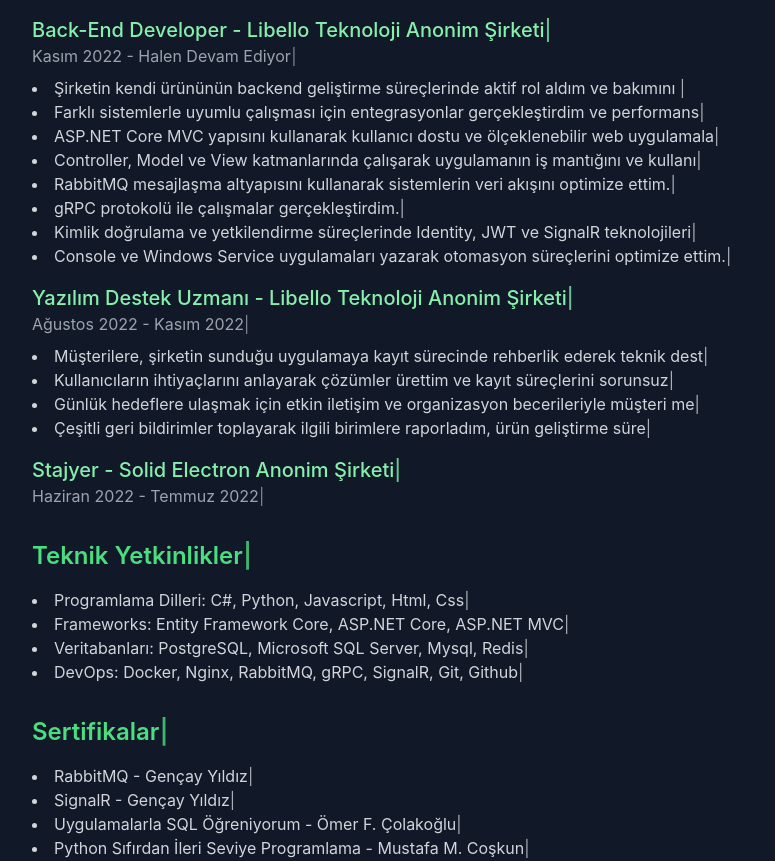
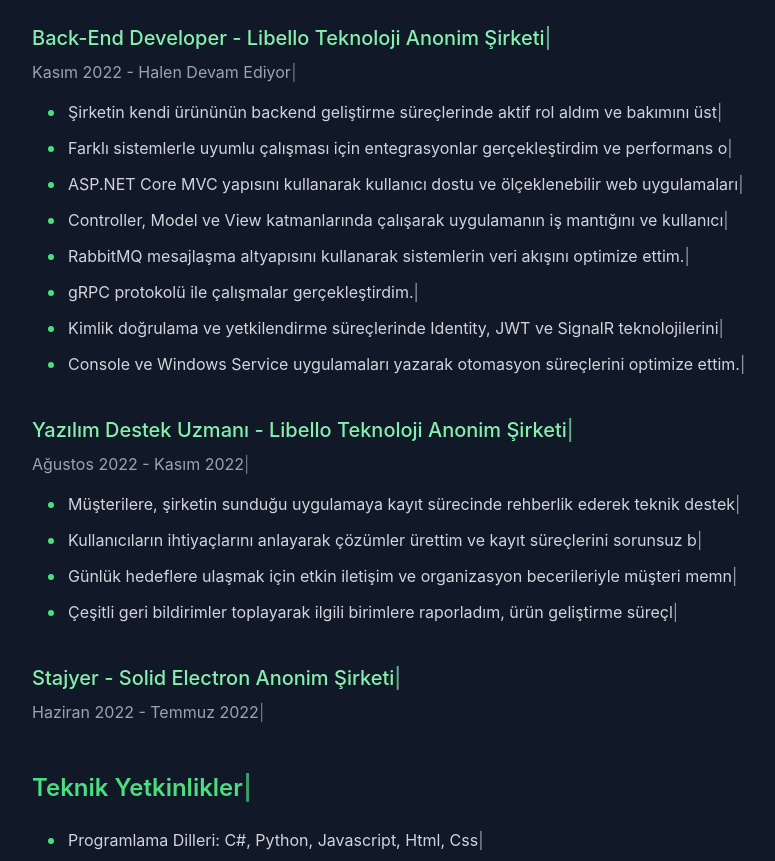
Before and after one commit to Burak-Ozlece/CV, a React (Create React App) app: page / in a window 1280 px wide. Shown: the part 1875-2736 px from the top of the page, without its empty margins (176-951 px from the left). Built offline with nearby package versions, Linux system fonts and the light colour scheme.

Commit message:
PDF added and path updated

```diff
--- a/src/components/Resume/index.tsx
+++ b/src/components/Resume/index.tsx
@@ -2,51 +2,74 @@
 import { TypingEffect } from '../TypingEffect'
 
 export function Resume() {
+  const pdfUrl = "`${process.env.PUBLIC_URL}/KisiselBilgiler.pdf`";
+
   return (
     <section id="resume" className="py-20">
       <div className="container mx-auto px-4 max-w-4xl">
         <h2 className="text-4xl font-bold text-center text-green-400 mb-12">
           <TypingEffect text="Özgeçmiş" />
         </h2>
-        <div className="mb-8">
-          <h3 className="text-2xl font-semibold mb-4 text-green-400">
+
+        {/* İş Deneyimi */}
+        <div className="mb-12">
+          <h3 className="text-2xl font-semibold mb-6 text-green-400">
             <TypingEffect text="İş Deneyimi" />
           </h3>
-          <div className="mb-4">
-            <h4 className="text-xl font-medium text-green-300">
+
+          {/* Backend Developer */}
+          <div className="mb-10">
+            <h4 className="text-xl font-medium text-green-300 mb-2">
               <TypingEffect text="Back-End Developer - Libello Teknoloji Anonim Şirketi" />
             </h4>
-            <p className="text-gray-400">
+            <p className="text-gray-400 mb-4">
               <TypingEffect text="Kasım 2022 - Halen Devam Ediyor" />
             </p>
-            <ul className="list-disc list-inside mt-2 text-gray-300">
-              <li><TypingEffect text=" Şirketin kendi ürününün backend geliştirme süreçlerinde aktif rol aldım ve bakımını üstlendim." /></li>
-              <li><TypingEffect text="Farklı sistemlerle uyumlu çalışması için entegrasyonlar gerçekleştirdim ve performans odaklı çözümler geliştirdim." /></li>
-              <li><TypingEffect text="ASP.NET Core MVC yapısını kullanarak kullanıcı dostu ve ölçeklenebilir web uygulamaları geliştirdim." /></li>
-              <li><TypingEffect text="Controller, Model ve View katmanlarında çalışarak uygulamanın iş mantığını ve kullanıcı arayüzünü tasarladım." /></li>
-              <li><TypingEffect text="RabbitMQ mesajlaşma altyapısını kullanarak sistemlerin veri akışını optimize ettim." /></li>
-              <li><TypingEffect text="gRPC protokolü ile çalışmalar gerçekleştirdim." /></li>
-              <li><TypingEffect text="Kimlik doğrulama ve yetkilendirme süreçlerinde Identity, JWT ve SignalR teknolojilerini kullanarak güvenli ve gerçek zamanlı iletişim sağlayan çözümler geliştirdim." /></li>
-              <li><TypingEffect text="Console ve Windows Service uygulamaları yazarak otomasyon süreçlerini optimize ettim." /></li>
-
+            <ul className="grid gap-3 pl-4">
+              {[
+                "Şirketin kendi ürününün backend geliştirme süreçlerinde aktif rol aldım ve bakımını üstlendim.",
+                "Farklı sistemlerle uyumlu çalışması için entegrasyonlar gerçekleştirdim ve performans odaklı çözümler geliştirdim.",
+                "ASP.NET Core MVC yapısını kullanarak kullanıcı dostu ve ölçeklenebilir web uygulamaları geliştirdim.",
+                "Controller, Model ve View katmanlarında çalışarak uygulamanın iş mantığını ve kullanıcı arayüzünü tasarladım.",
+                "RabbitMQ mesajlaşma altyapısını kullanarak sistemlerin veri akışını optimize ettim.",
+                "gRPC protokolü ile çalışmalar gerçekleştirdim.",
+                "Kimlik doğrulama ve yetkilendirme süreçlerinde Identity, JWT ve SignalR teknolojilerini kullanarak güvenli ve gerçek zamanlı iletişim sağlayan çözümler geliştirdim.",
+                "Console ve Windows Service uygulamaları yazarak otomasyon süreçlerini optimize ettim."
+              ].map((text, index) => (
+                <li key={index} className="relative pl-5 text-gray-300">
+                  <span className="absolute left-0 top-[0.6em] w-1.5 h-1.5 bg-green-400 rounded-full"></span>
+                  <TypingEffect text={text} />
+                </li>
+              ))}
             </ul>
           </div>
-          <div className="mb-4">
-            <h4 className="text-xl font-medium text-green-300">
+
+          {/* Yazılım Destek Uzmanı */}
+          <div className="mb-10">
+            <h4 className="text-xl font-medium text-green-300 mb-2">
               <TypingEffect text="Yazılım Destek Uzmanı - Libello Teknoloji Anonim Şirketi" />
             </h4>
-            <p className="text-gray-400">
+            <p className="text-gray-400 mb-4">
               <TypingEffect text="Ağustos 2022 - Kasım 2022" />
             </p>
-            <ul className="list-disc list-inside mt-2 text-gray-300">
-              <li><TypingEffect text="Müşterilere, şirketin sunduğu uygulamaya kayıt sürecinde rehberlik ederek teknik destek sağladım." /></li>
-              <li><TypingEffect text="Kullanıcıların ihtiyaçlarını anlayarak çözümler ürettim ve kayıt süreçlerini sorunsuz bir şekilde tamamlamalarını sağladım." /></li>
-              <li><TypingEffect text="Günlük hedeflere ulaşmak için etkin iletişim ve organizasyon becerileriyle müşteri memnuniyetini artırmaya odaklandım." /></li>
-              <li><TypingEffect text="Çeşitli geri bildirimler toplayarak ilgili birimlere raporladım, ürün geliştirme süreçlerine katkı sağladım." /></li>
+            <ul className="grid gap-3 pl-4">
+              {[
+                "Müşterilere, şirketin sunduğu uygulamaya kayıt sürecinde rehberlik ederek teknik destek sağladım.",
+                "Kullanıcıların ihtiyaçlarını anlayarak çözümler ürettim ve kayıt süreçlerini sorunsuz bir şekilde tamamlamalarını sağladım.",
+                "Günlük hedeflere ulaşmak için etkin iletişim ve organizasyon becerileriyle müşteri memnuniyetini artırmaya odaklandım.",
+                "Çeşitli geri bildirimler toplayarak ilgili birimlere raporladım, ürün geliştirme süreçlerine katkı sağladım."
+              ].map((text, index) => (
+                <li key={index} className="relative pl-5 text-gray-300">
+                  <span className="absolute left-0 top-[0.6em] w-1.5 h-1.5 bg-green-400 rounded-full"></span>
+                  <TypingEffect text={text} />
+                </li>
+              ))}
             </ul>
           </div>
-          <div className="mb-4">
-            <h4 className="text-xl font-medium text-green-300">
+
+          {/* Stajyer */}
+          <div className="mb-10">
+            <h4 className="text-xl font-medium text-green-300 mb-2">
               <TypingEffect text="Stajyer - Solid Electron Anonim Şirketi" />
             </h4>
             <p className="text-gray-400">
@@ -54,39 +77,57 @@
             </p>
           </div>
         </div>
-        <div className="mb-8">
-          <h3 className="text-2xl font-semibold mb-4 text-green-400">
+
+        {/* Teknik Yetkinlikler */}
+        <div className="mb-12">
+          <h3 className="text-2xl font-semibold mb-6 text-green-400">
             <TypingEffect text="Teknik Yetkinlikler" />
           </h3>
-          <ul className="list-disc list-inside text-gray-300">
-            <li><TypingEffect text="Programlama Dilleri: C#, Python, Javascript, Html, Css" /></li>
-            <li><TypingEffect text="Frameworks: Entity Framework Core, ASP.NET Core, ASP.NET MVC" /></li>
-            <li><TypingEffect text="Veritabanları: PostgreSQL, Microsoft SQL Server, Mysql, Redis" /></li>
-            <li><TypingEffect text="DevOps: Docker, Nginx, RabbitMQ, gRPC, SignalR, Git, Github" /></li>
+          <ul className="grid gap-3 pl-4">
+            {[
+              "Programlama Dilleri: C#, Python, Javascript, Html, Css",
+              "Frameworks: Entity Framework Core, ASP.NET Core, ASP.NET MVC",
+              "Veritabanları: PostgreSQL, Microsoft SQL Server, Mysql, Redis",
+              "DevOps: Docker, Nginx, RabbitMQ, gRPC, SignalR, Git, Github"
+            ].map((text, index) => (
+              <li key={index} className="relative pl-5 text-gray-300">
+                <span className="absolute left-0 top-[0.6em] w-1.5 h-1.5 bg-green-400 rounded-full"></span>
+                <TypingEffect text={text} />
+              </li>
+            ))}
           </ul>
         </div>
-        <div>
-          <h3 className="text-2xl font-semibold mb-4 text-green-400">
+
+        {/* Sertifikalar */}
+        <div className="mb-12">
+          <h3 className="text-2xl font-semibold mb-6 text-green-400">
             <TypingEffect text="Sertifikalar" />
           </h3>
-          <ul className="list-disc list-inside text-gray-300">
-            <li><TypingEffect text="RabbitMQ - Gençay Yıldız" /></li>
-            <li><TypingEffect text="SignalR - Gençay Yıldız" /></li>
-            <li><TypingEffect text="Uygulamalarla SQL Öğreniyorum - Ömer F. Çolakoğlu" /></li>
-            <li><TypingEffect text="Python Sıfırdan İleri Seviye Programlama - Mustafa M. Coşkun" /></li>
-            <li><TypingEffect text="Komple Uygulamalarla Web Geliştirme - Sadık E. Turan" /></li>
-            <li><TypingEffect text="Versiyon Kontrolleri: Git ve GitHub - Atıl Samancıoğlu" /></li>
-            <li><TypingEffect text="Uygulamalarla SQL Öğreniyorum - Ömer F. Çolakoğlu" /></li>
-            <li><TypingEffect text="Her Yönüyle SQL Server - Ömer F. Çolakoğlu" /></li>
-            <li><TypingEffect text="Veritabanı Saldırıları ve Veritabanı Güvenliği - Ömer F. Çolakoğlu" /></li>
-            <li><TypingEffect text="Alıştırmalarla SQL Öğreniyorum - Ömer F. Çolakoğlu" /></li>
-            <li><TypingEffect text="API ve API Testi - Salih Kıralioğlu / Hüsnü F. Çavuş" /></li>
-            <li><TypingEffect text="Mvc5 ile Sıfırdan Admin Panelli Dinamik CV Sitesi - Murat Yücedağ" /></li>
+          <ul className="grid gap-3 pl-4">
+            {[
+              "RabbitMQ - Gençay Yıldız",
+              "SignalR - Gençay Yıldız",
+              "Uygulamalarla SQL Öğreniyorum - Ömer F. Çolakoğlu",
+              "Python Sıfırdan İleri Seviye Programlama - Mustafa M. Coşkun",
+              "Komple Uygulamalarla Web Geliştirme - Sadık E. Turan",
+              "Versiyon Kontrolleri: Git ve GitHub - Atıl Samancıoğlu",
+              "Her Yönüyle SQL Server - Ömer F. Çolakoğlu",
+              "Veritabanı Saldırıları ve Veritabanı Güvenliği - Ömer F. Çolakoğlu",
+              "API ve API Testi - Salih Kıralioğlu / Hüsnü F. Çavuş",
+              "Mvc5 ile Sıfırdan Admin Panelli Dinamik CV Sitesi - Murat Yücedağ"
+            ].map((text, index) => (
+              <li key={index} className="relative pl-5 text-gray-300">
+                <span className="absolute left-0 top-[0.6em] w-1.5 h-1.5 bg-green-400 rounded-full"></span>
+                <TypingEffect text={text} />
+              </li>
+            ))}
           </ul>
         </div>
-        <div className="text-center mt-8">
+
+        {/* İndirme Butonu */}
+        <div className="text-center">
           <a
-            href="/KisiselBilgiler.pdf"
+            href={pdfUrl}
             download="Burak_Ozlece_CV.pdf"
             className="inline-flex items-center gap-2 bg-green-500 hover:bg-green-600 text-gray-900 font-bold py-3 px-6 rounded-lg transition-colors duration-300"
           >
```
